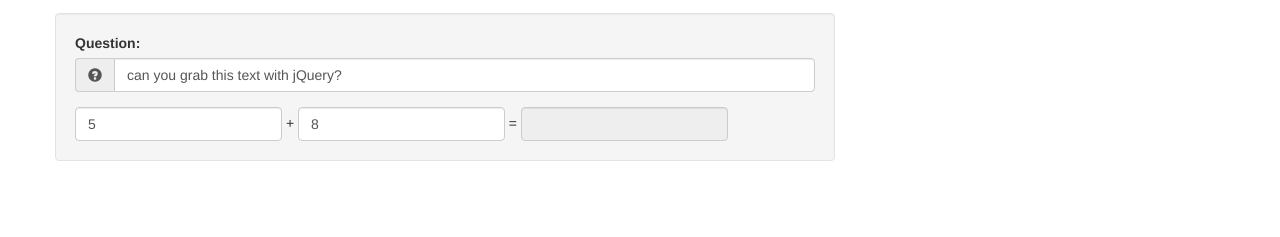
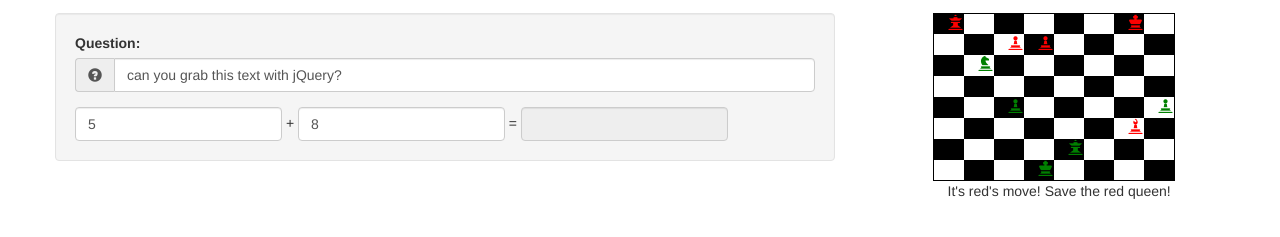
Before and after one commit to vahyno/jquery-playground-lab, a plain HTML site: page index.html in a window 1280 px wide. Shown: the part 345-582 px from the top of the page. Drawn offline with nearby package versions, Linux system fonts and the light colour scheme.

Commit message:
add chessboard stretch goal

```diff
--- a/index.html
+++ b/index.html
@@ -56,6 +56,89 @@
             <input class="form-control" id="total" disabled>
           </div>
         </div>
+        <div class="col-md-offset-1 col-md-3 clearfix" id="chessboard">
+          <div class="row clearfix">
+            <div class="col-xs-1 square"><span class="glyphicon glyphicon-queen red" aria-hidden="true"></span></div>
+            <div class="col-xs-1 square"></div>
+            <div class="col-xs-1 square"></div>
+            <div class="col-xs-1 square"></span></div>
+            <div class="col-xs-1 square"></div>
+            <div class="col-xs-1 square"></div>
+            <div class="col-xs-1 square"><span class="glyphicon glyphicon-king red" aria-hidden="true"></span></div>
+            <div class="col-xs-1 square"></div>
+          </div>
+          <div class="row clearfix">
+            <div class="col-xs-1 square"></div>
+            <div class="col-xs-1 square"></div>
+            <div class="col-xs-1 square"><span class="glyphicon glyphicon-pawn red" aria-hidden="true"></span></div>
+            <div class="col-xs-1 square"><span class="glyphicon glyphicon-pawn red" aria-hidden="true"></span></div>
+            <div class="col-xs-1 square"></div>
+            <div class="col-xs-1 square"></div>
+            <div class="col-xs-1 square"></div>
+            <div class="col-xs-1 square"></div>
+          </div>
+          <div class="row clearfix">
+            <div class="col-xs-1 square"></div>
+            <div class="col-xs-1 square"><span class="glyphicon glyphicon-knight green" aria-hidden="true"></div>
+            <div class="col-xs-1 square"></div>
+            <div class="col-xs-1 square"></div>
+            <div class="col-xs-1 square"></div>
+            <div class="col-xs-1 square"></div>
+            <div class="col-xs-1 square"></div>
+            <div class="col-xs-1 square"></div>
+          </div>
+          <div class="row clearfix">
+            <div class="col-xs-1 square"></div>
+            <div class="col-xs-1 square"></div>
+            <div class="col-xs-1 square"></div>
+            <div class="col-xs-1 square"></div>
+            <div class="col-xs-1 square"></div>
+            <div class="col-xs-1 square"></div>
+            <div class="col-xs-1 square"></div>
+            <div class="col-xs-1 square"></div>
+          </div>
+          <div class="row clearfix">
+            <div class="col-xs-1 square"></div>
+            <div class="col-xs-1 square"></div>
+            <div class="col-xs-1 square"><span class="glyphicon glyphicon-pawn green" aria-hidden="true"></span></div>
+            <div class="col-xs-1 square"></div>
+            <div class="col-xs-1 square"></div>
+            <div class="col-xs-1 square"></div>
+            <div class="col-xs-1 square"></div>
+            <div class="col-xs-1 square"><span class="glyphicon glyphicon-pawn green" aria-hidden="true"></span></div>
+          </div>
+          <div class="row clearfix">
+            <div class="col-xs-1 square"></div>
+            <div class="col-xs-1 square"></div>
+            <div class="col-xs-1 square"></div>
+            <div class="col-xs-1 square"></div>
+            <div class="col-xs-1 square"></div>
+            <div class="col-xs-1 square"></div>
+            <div class="col-xs-1 square"><span class="glyphicon glyphicon-bishop red"></span></div>
+            <div class="col-xs-1 square"></div>
+          </div>
+          <div class="row clearfix">
+            <div class="col-xs-1 square"></div>
+            <div class="col-xs-1 square"></div>
+            <div class="col-xs-1 square"></div>
+            <div class="col-xs-1 square"></div>
+            <div class="col-xs-1 square"><span class="glyphicon glyphicon-queen green" aria-hidden="true"></span></div>
+            <div class="col-xs-1 square"></div>
+            <div class="col-xs-1 square"></div>
+            <div class="col-xs-1 square"></div>
+          </div>
+          <div class="row clearfix">
+            <div class="col-xs-1 square"></div>
+            <div class="col-xs-1 square"></div>
+            <div class="col-xs-1 square"></div>
+            <div class="col-xs-1 square"><span class="glyphicon glyphicon-king green" aria-hidden="true"></span></div>
+            <div class="col-xs-1 square"></div>
+            <div class="col-xs-1 square"></div>
+            <div class="col-xs-1 square"></div>
+            <div class="col-xs-1 square"></div>
+          </div>
+          <p>It's red's move! Save the red queen!</p>
+        </div>
       </div>
 
       <!-- BEGIN CANARY IN THE COAL MINE -->
--- a/styles/style.css
+++ b/styles/style.css
@@ -14,3 +14,41 @@
   top: 15px;
   background-color: rgba(0,0,0, .8);
 }
+
+
+.red {
+  color: red !important;
+}
+
+.green {
+  color: green !important;
+}
+
+#chessboard .square {
+  /*border: 1px solid black;*/
+  height: 1.5em;
+  text-align: center;
+}
+
+#chessboard .row:first-of-type .square {
+  border-top: 1px solid black;
+}
+#chessboard .row:last-of-type .square {
+  border-bottom: 1px solid black;
+}
+#chessboard .square:first-of-type {
+  border-left: 1px solid black;
+}
+#chessboard .square:last-of-type {
+  border-right: 1px solid black;
+}
+
+
+#chessboard .row:nth-child(odd) .square:nth-child(odd),
+#chessboard .row:nth-child(even) .square:nth-child(even) {
+  background-color: black;
+}
+#chessboard .row:nth-child(odd) .square:nth-child(odd) .glyphicon,
+#chessboard .row:nth-child(even) .square:nth-child(even) .glyphicon {
+  color: white;
+}
```
